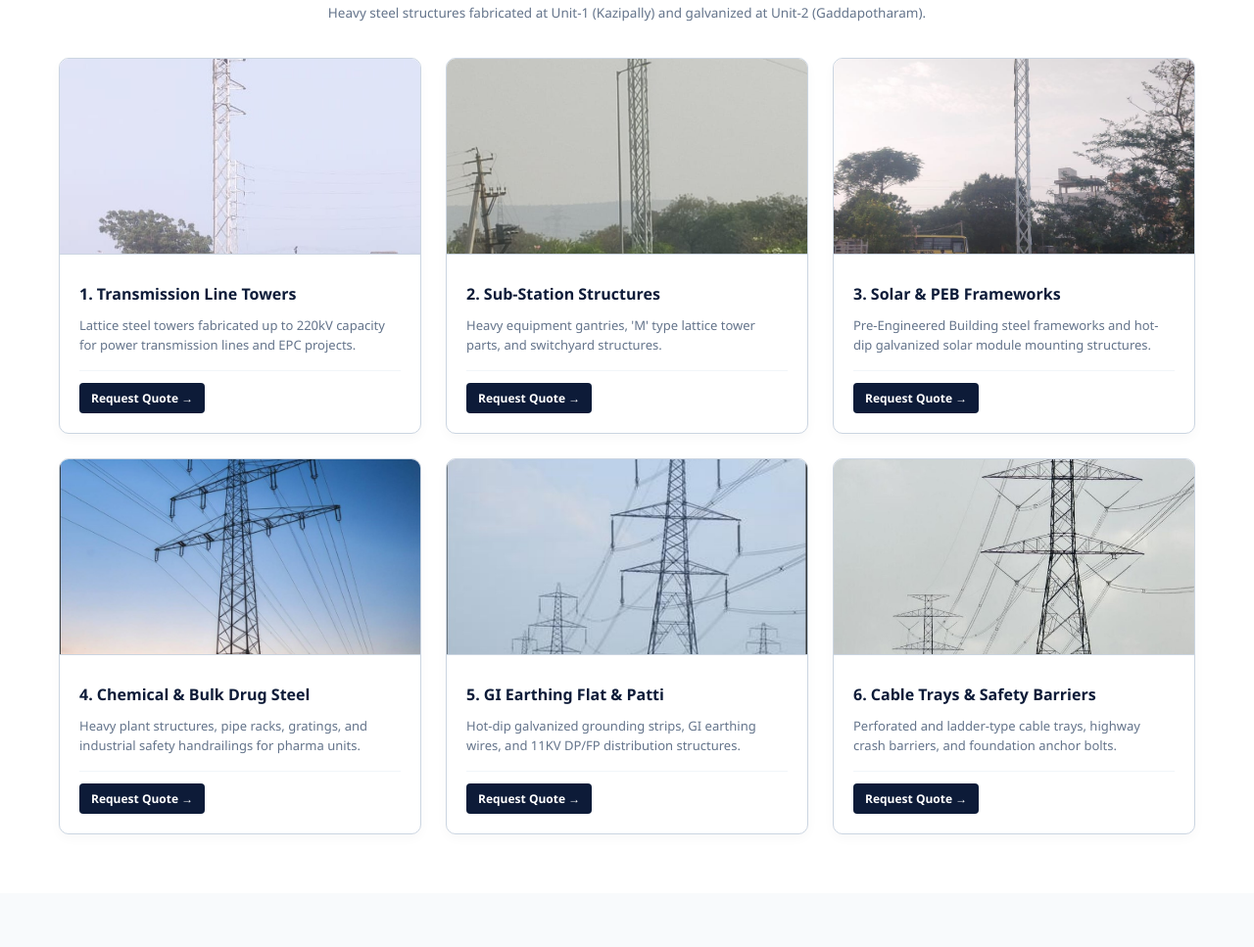
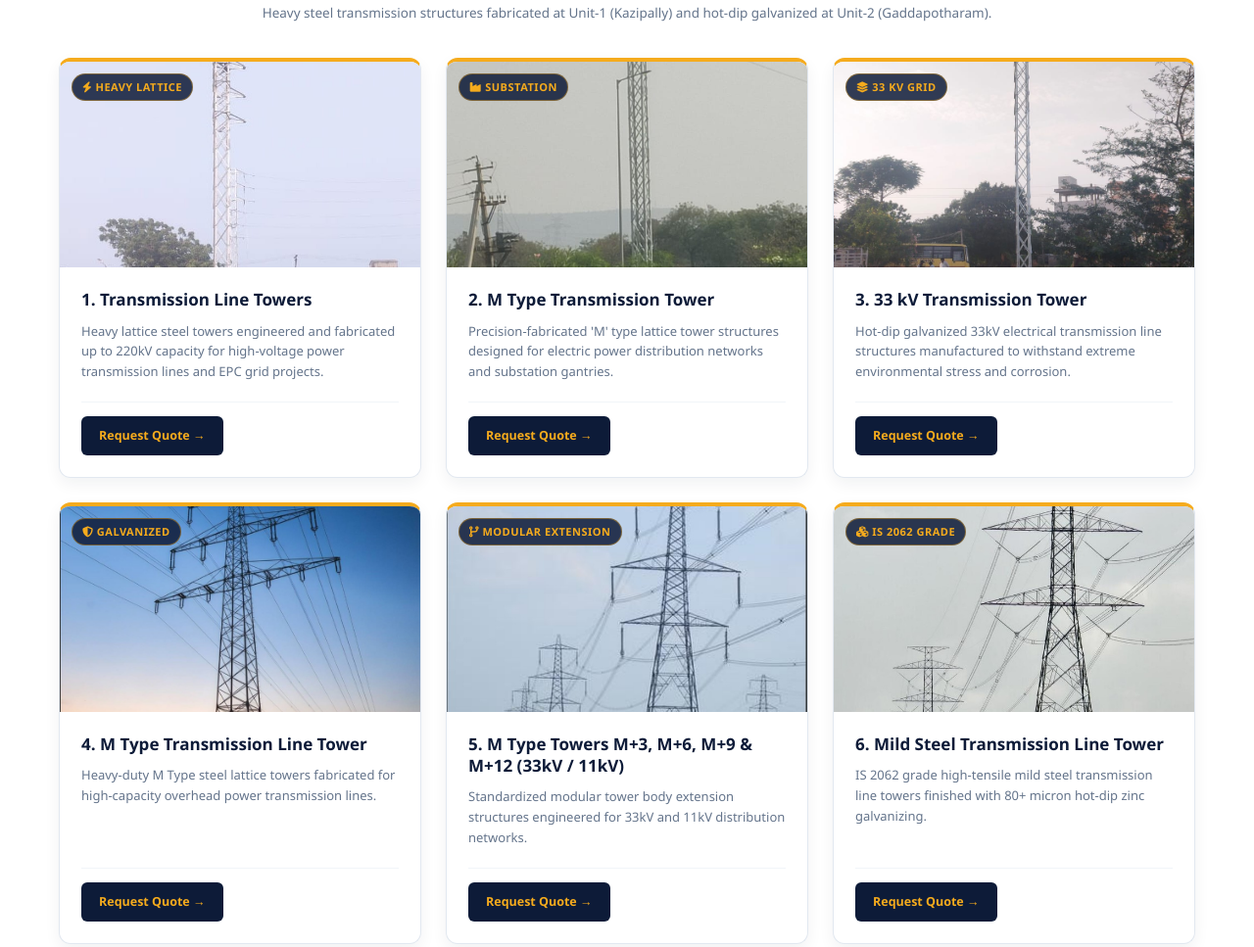
Before and after one commit to TiruRamNarla/Maa-Sai-Industries, a website: page index.html in a window 1280 px wide. Shown: the part 1225-2192 px from the top of the page at 98% size. Drawn offline with Linux system fonts and the light colour scheme.

```diff
--- a/index.html
+++ b/index.html
@@ -78,15 +78,99 @@
         .why-content h4 { color: var(--primary-navy); font-size: 16px; margin-bottom: 6px; }
         .why-content p { color: var(--text-muted); font-size: 13px; }
 
-        /* --- PRODUCTS GRID --- */
-        .products-grid { display: grid; grid-template-columns: repeat(auto-fit, minmax(320px, 1fr)); gap: 25px; }
-        .product-card { background: #ffffff; border: 1px solid var(--border-color); border-radius: 10px; overflow: hidden; box-shadow: 0 4px 12px rgba(0,0,0,0.03); }
-        .product-img { width: 100%; height: 200px; object-fit: cover; border-bottom: 1px solid var(--border-color); }
-        .product-content { padding: 20px; }
-        .product-card h3 { color: var(--primary-navy); font-size: 16px; margin-bottom: 8px; }
-        .product-card p { color: var(--text-muted); font-size: 13px; margin-bottom: 15px; }
-        .product-actions { display: flex; gap: 10px; border-top: 1px solid #f1f5f9; padding-top: 12px; }
-        .btn-prod-quote { background: var(--primary-navy); color: white; padding: 6px 12px; border-radius: 4px; font-size: 12px; font-weight: 700; }
+        /* --- ENHANCED PRODUCTS GRID STYLES --- */
+        .products-grid {
+            display: grid;
+            grid-template-columns: repeat(auto-fit, minmax(320px, 1fr));
+            gap: 25px;
+        }
+        .product-card {
+            background: #ffffff;
+            border: 1px solid #e2e8f0;
+            border-top: 4px solid var(--accent-gold);
+            border-radius: 12px;
+            overflow: hidden;
+            box-shadow: 0 6px 16px rgba(13, 27, 56, 0.06);
+            transition: all 0.3s ease-in-out;
+            display: flex;
+            flex-direction: column;
+            justify-content: space-between;
+        }
+        .product-card:hover {
+            transform: translateY(-6px);
+            box-shadow: 0 12px 28px rgba(13, 27, 56, 0.15);
+            border-color: var(--primary-navy);
+            border-top-color: var(--accent-gold);
+        }
+        .product-img-wrapper {
+            position: relative;
+            overflow: hidden;
+            height: 210px;
+        }
+        .product-img {
+            width: 100%;
+            height: 100%;
+            object-fit: cover;
+            transition: transform 0.4s ease;
+        }
+        .product-card:hover .product-img {
+            transform: scale(1.06);
+        }
+        .product-badge-tag {
+            position: absolute;
+            top: 12px;
+            left: 12px;
+            background: rgba(13, 27, 56, 0.85);
+            color: var(--accent-gold);
+            padding: 4px 10px;
+            border-radius: 20px;
+            font-size: 11px;
+            font-weight: 800;
+            letter-spacing: 0.5px;
+            text-transform: uppercase;
+            backdrop-filter: blur(4px);
+            border: 1px solid rgba(245, 171, 29, 0.4);
+        }
+        .product-content {
+            padding: 22px;
+            flex-grow: 1;
+            display: flex;
+            flex-direction: column;
+            justify-content: space-between;
+        }
+        .product-card h3 {
+            color: var(--primary-navy);
+            font-size: 17px;
+            font-weight: 800;
+            margin-bottom: 10px;
+            line-height: 1.3;
+        }
+        .product-card p {
+            color: var(--text-muted);
+            font-size: 13px;
+            margin-bottom: 20px;
+            line-height: 1.6;
+        }
+        .product-actions {
+            border-top: 1px solid #f1f5f9;
+            padding-top: 14px;
+            margin-top: auto;
+        }
+        .btn-prod-quote {
+            background: var(--primary-navy);
+            color: var(--accent-gold);
+            padding: 10px 18px;
+            border-radius: 6px;
+            font-size: 12.5px;
+            font-weight: 800;
+            display: inline-block;
+            transition: all 0.2s ease;
+        }
+        .btn-prod-quote:hover {
+            background: var(--secondary-navy);
+            color: #ffffff;
+            transform: translateX(3px);
+        }
 
         /* --- PROJECTS SHOWCASE --- */
         .projects-grid { display: grid; grid-template-columns: repeat(auto-fit, minmax(260px, 1fr)); gap: 20px; }
@@ -318,59 +402,95 @@
     <section class="section-padding" id="products">
         <div class="container">
             <h2 class="section-title">Product Portfolio & Capabilities</h2>
-            <p class="section-subtitle">Heavy steel structures fabricated at Unit-1 (Kazipally) and galvanized at Unit-2 (Gaddapotharam).</p>
+            <p class="section-subtitle">Heavy steel transmission structures fabricated at Unit-1 (Kazipally) and hot-dip galvanized at Unit-2 (Gaddapotharam).</p>
 
             <div class="products-grid">
+                <!-- Product 1 -->
                 <div class="product-card">
-                    <img src="/tower.jpeg" alt="Transmission Line Towers" class="product-img" onerror="this.src='/tower4.jpeg'">
+                    <div class="product-img-wrapper">
+                        <span class="product-badge-tag"><i class="fa-solid fa-bolt"></i> Heavy Lattice</span>
+                        <img src="/tower.jpeg" alt="1. Transmission Line Towers" class="product-img" onerror="this.src='/tower4.jpeg'">
+                    </div>
                     <div class="product-content">
-                        <h3>1. Transmission Line Towers</h3>
-                        <p>Lattice steel towers fabricated up to 220kV capacity for power transmission lines and EPC projects.</p>
+                        <div>
+                            <h3>1. Transmission Line Towers</h3>
+                            <p>Heavy lattice steel towers engineered and fabricated up to 220kV capacity for high-voltage power transmission lines and EPC grid projects.</p>
+                        </div>
                         <div class="product-actions"><a href="#contact" class="btn-prod-quote">Request Quote &rarr;</a></div>
                     </div>
                 </div>
 
+                <!-- Product 2 -->
                 <div class="product-card">
-                    <img src="/tower2.jpeg" alt="Sub-Station Structures" class="product-img" onerror="this.src='/tower5.jpeg'">
+                    <div class="product-img-wrapper">
+                        <span class="product-badge-tag"><i class="fa-solid fa-industry"></i> Substation</span>
+                        <img src="/tower2.jpeg" alt="2. M Type Transmission Tower" class="product-img" onerror="this.src='/tower5.jpeg'">
+                    </div>
                     <div class="product-content">
-                        <h3>2. Sub-Station Structures</h3>
-                        <p>Heavy equipment gantries, 'M' type lattice tower parts, and switchyard structures.</p>
+                        <div>
+                            <h3>2. M Type Transmission Tower</h3>
+                            <p>Precision-fabricated 'M' type lattice tower structures designed for electric power distribution networks and substation gantries.</p>
+                        </div>
                         <div class="product-actions"><a href="#contact" class="btn-prod-quote">Request Quote &rarr;</a></div>
                     </div>
                 </div>
 
+                <!-- Product 3 -->
                 <div class="product-card">
-                    <img src="/tower3.jpeg" alt="Solar & PEB Structures" class="product-img" onerror="this.src='/tower6.jpeg'">
+                    <div class="product-img-wrapper">
+                        <span class="product-badge-tag"><i class="fa-solid fa-layer-group"></i> 33 kV Grid</span>
+                        <img src="/tower3.jpeg" alt="3. 33 kV Transmission Tower" class="product-img" onerror="this.src='/tower6.jpeg'">
+                    </div>
                     <div class="product-content">
-                        <h3>3. Solar & PEB Frameworks</h3>
-                        <p>Pre-Engineered Building steel frameworks and hot-dip galvanized solar module mounting structures.</p>
+                        <div>
+                            <h3>3. 33 kV Transmission Tower</h3>
+                            <p>Hot-dip galvanized 33kV electrical transmission line structures manufactured to withstand extreme environmental stress and corrosion.</p>
+                        </div>
                         <div class="product-actions"><a href="#contact" class="btn-prod-quote">Request Quote &rarr;</a></div>
                     </div>
                 </div>
 
+                <!-- Product 4 -->
                 <div class="product-card">
-                    <img src="/tower4.jpeg" alt="Chemical Plant Steel Structures" class="product-img">
+                    <div class="product-img-wrapper">
+                        <span class="product-badge-tag"><i class="fa-solid fa-shield-halved"></i> Galvanized</span>
+                        <img src="/tower4.jpeg" alt="4. M Type Transmission Line Tower" class="product-img">
+                    </div>
                     <div class="product-content">
-                        <h3>4. Chemical & Bulk Drug Steel</h3>
-                        <p>Heavy plant structures, pipe racks, gratings, and industrial safety handrailings for pharma units.</p>
+                        <div>
+                            <h3>4. M Type Transmission Line Tower</h3>
+                            <p>Heavy-duty M Type steel lattice towers fabricated for high-capacity overhead power transmission lines.</p>
+                        </div>
                         <div class="product-actions"><a href="#contact" class="btn-prod-quote">Request Quote &rarr;</a></div>
                     </div>
                 </div>
 
+                <!-- Product 5 -->
                 <div class="product-card">
-                    <img src="/tower5.jpeg" alt="GI Earthing Flat & Patti" class="product-img">
+                    <div class="product-img-wrapper">
+                        <span class="product-badge-tag"><i class="fa-solid fa-code-branch"></i> Modular Extension</span>
+                        <img src="/tower5.jpeg" alt="5. M Type Towers M+3, M+6, M+9 And M+12 33 kv /11 kv" class="product-img">
+                    </div>
                     <div class="product-content">
-                        <h3>5. GI Earthing Flat & Patti</h3>
-                        <p>Hot-dip galvanized grounding strips, GI earthing wires, and 11KV DP/FP distribution structures.</p>
+                        <div>
+                            <h3>5. M Type Towers M+3, M+6, M+9 & M+12 (33kV / 11kV)</h3>
+                            <p>Standardized modular tower body extension structures engineered for 33kV and 11kV distribution networks.</p>
+                        </div>
                         <div class="product-actions"><a href="#contact" class="btn-prod-quote">Request Quote &rarr;</a></div>
                     </div>
                 </div>
 
+                <!-- Product 6 -->
                 <div class="product-card">
-                    <img src="/tower6.jpeg" alt="Cable Trays & Fasteners" class="product-img">
+                    <div class="product-img-wrapper">
+                        <span class="product-badge-tag"><i class="fa-solid fa-cubes"></i> IS 2062 Grade</span>
+                        <img src="/tower6.jpeg" alt="6. Mild Steel Transmission Line Tower" class="product-img">
+                    </div>
                     <div class="product-content">
-                        <h3>6. Cable Trays & Safety Barriers</h3>
-                        <p>Perforated and ladder-type cable trays, highway crash barriers, and foundation anchor bolts.</p>
+                        <div>
+                            <h3>6. Mild Steel Transmission Line Tower</h3>
+                            <p>IS 2062 grade high-tensile mild steel transmission line towers finished with 80+ micron hot-dip zinc galvanizing.</p>
+                        </div>
                         <div class="product-actions"><a href="#contact" class="btn-prod-quote">Request Quote &rarr;</a></div>
                     </div>
                 </div>
```
